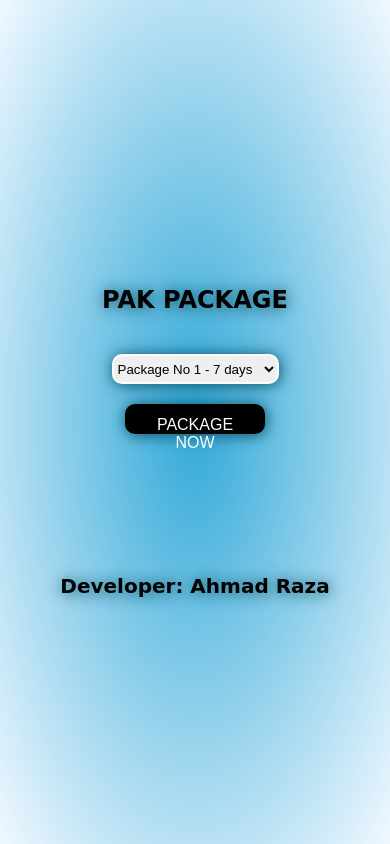
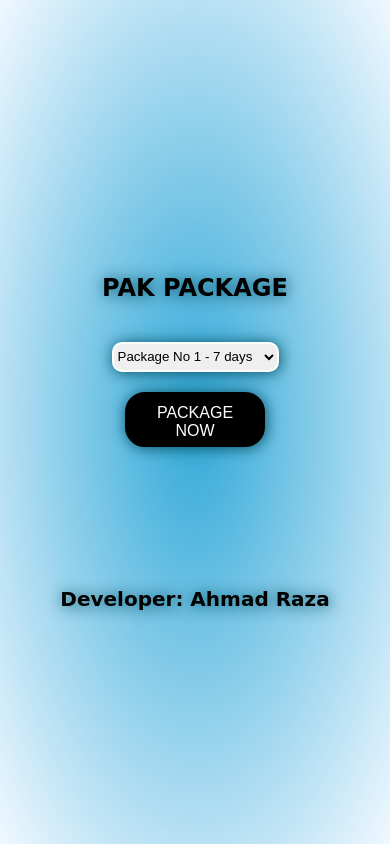
Before and after one commit to Ahmadraza08/EXPIRATION-DATE, a plain HTML site: page index.html in a window 390 px wide. Drawn offline with Linux system fonts and the light colour scheme.

Commit message:
responsiveness add

```diff
--- a/style.css
+++ b/style.css
@@ -71,5 +71,7 @@ h6 {
   #subscriptionButton {
     font-size: 16px;
     padding: 10px 20px;
+    height: 55px;
+    border-radius: 20px;
   }
 }
```
